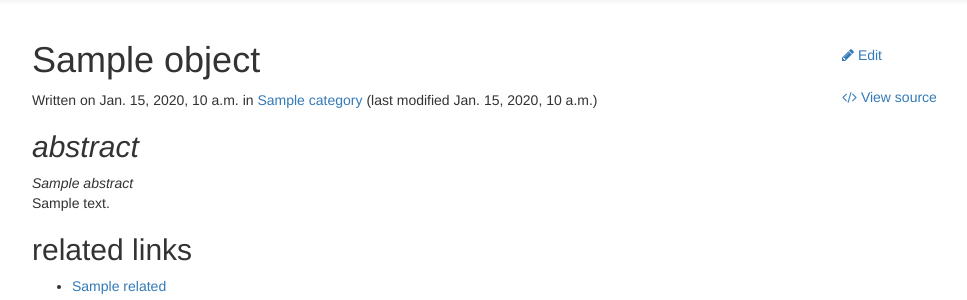
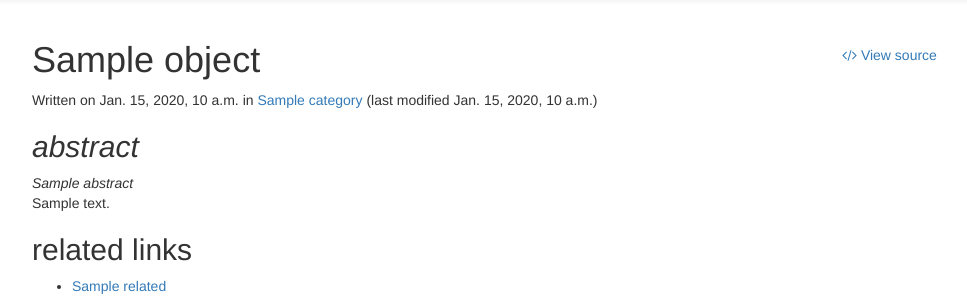
Before and after one commit to unitycoders/uc-django-site, a Django app: template lectern/templates/lectern/article_detail.html in a window 1280 px wide. Shown: the part 52-352 px from the top of the page, without its empty margins (233-1200 px from the left). Run offline with Django 3.2, Linux system fonts and the light colour scheme; the template is opened without the code that fills it: most values are stand-ins (such as "Sample title", 1, 10 or a date in 2020); some libraries are stand-ins or nearby versions.

Commit message:
don't display edit link if user cannot edit articles

```diff
--- a/lectern/templates/lectern/article_detail.html
+++ b/lectern/templates/lectern/article_detail.html
@@ -6,7 +6,7 @@
 {% block rightbar %}
 <div class="panel-body">
   <ul class="nav nav-pills nav-stacked">
-    <li><a href="{% url 'lectern:edit' category=object.category.slug slug=object.slug %}"><i class="fa fa-pencil"></i> Edit</a></li>
+    {% if perms.lectern.article_edit %}<li><a href="{% url 'lectern:edit' category=object.category.slug slug=object.slug %}"><i class="fa fa-pencil"></i> Edit</a></li>{% endif %}
     <li><a href="{% url 'lectern:raw' category=object.category.slug slug=object.slug %}"><i class="fa fa-code"></i> View source</a></li>
   </ul>
 </div>
```
